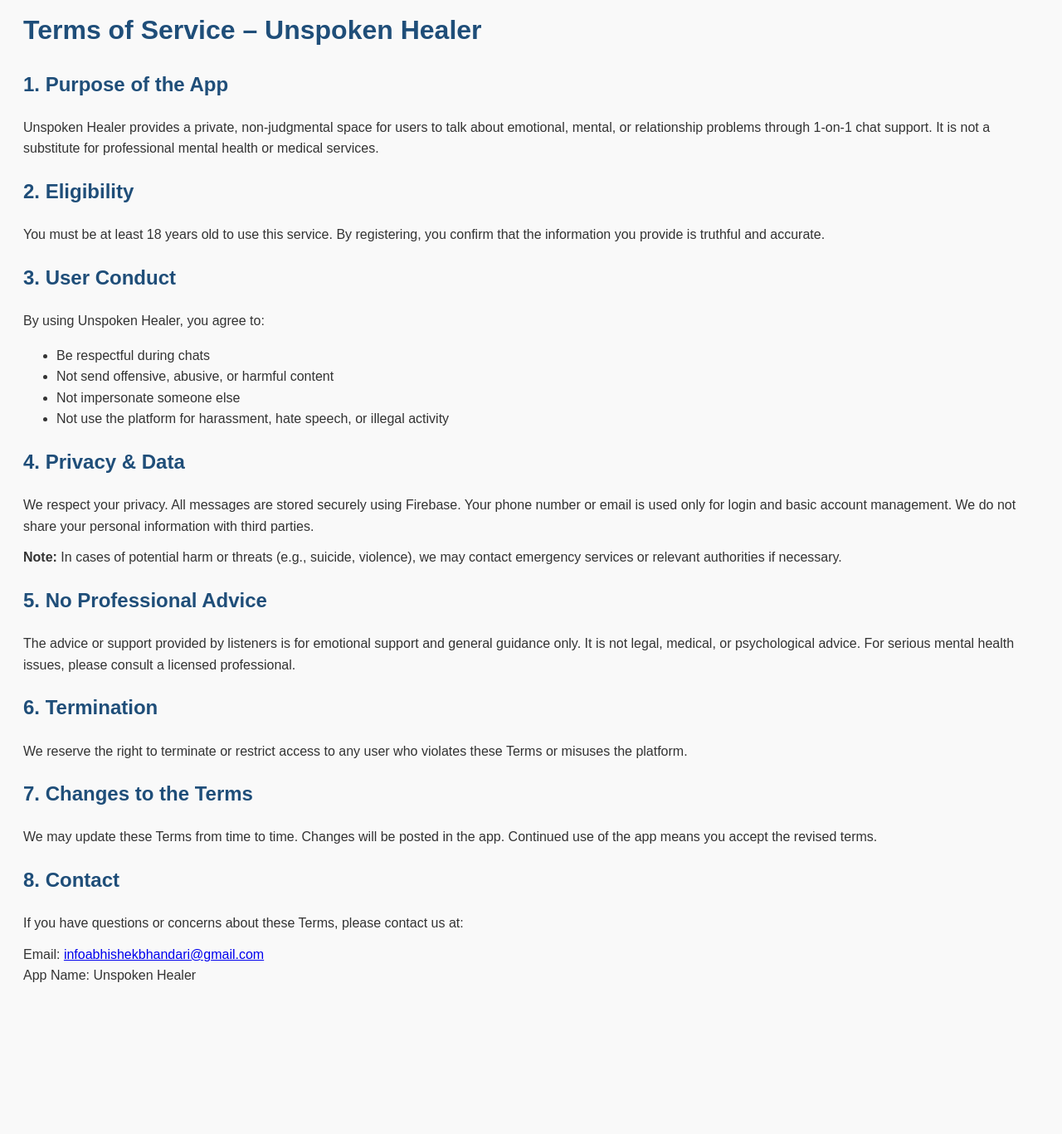
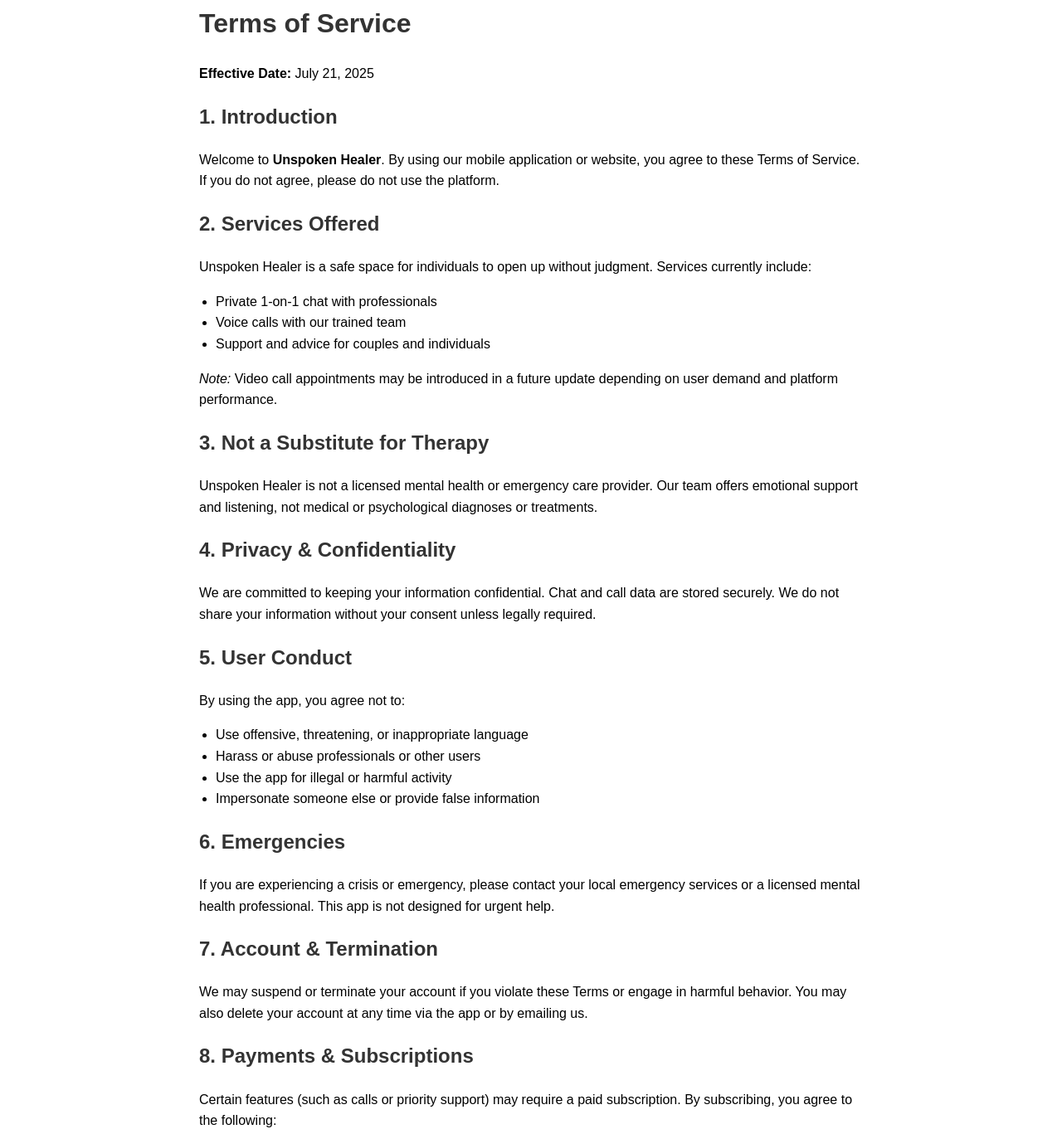
Before and after one commit to Abhishek252-sudo/unspoken-healer, a plain HTML site: page index.html in a window 1280 px wide. Shown: the part 38-1405 px from the top of the page at 83% size. Before the commit the page ends 1267 px from the top, so only its background shows below. Drawn offline with Linux system fonts and the light colour scheme.

Commit message:
Update index.html

```diff
--- a/index.html
+++ b/index.html
@@ -1,67 +1,82 @@
 <!DOCTYPE html>
 <html lang="en">
 <head>
-  <meta charset="UTF-8">
-  <meta name="viewport" content="width=device-width, initial-scale=1">
+  <meta charset="UTF-8" />
+  <meta name="viewport" content="width=device-width, initial-scale=1.0"/>
   <title>Terms of Service – Unspoken Healer</title>
   <style>
     body {
       font-family: Arial, sans-serif;
+      padding: 20px;
       line-height: 1.6;
-      padding: 20px;
-      background-color: #f9f9f9;
+      max-width: 800px;
+      margin: auto;
+    }
+    h1, h2 {
       color: #333;
     }
-    h1, h2 {
-      color: #1f4e79;
-    }
-    h1 {
-      margin-bottom: 0;
-    }
-    p {
-      margin: 12px 0;
+    ul {
+      padding-left: 20px;
     }
   </style>
 </head>
 <body>
+  <h1>Terms of Service</h1>
+  <p><strong>Effective Date:</strong> July 21, 2025</p>
 
-  <h1>Terms of Service – Unspoken Healer</h1>
-  <p></strong>
-  <p>
+  <h2>1. Introduction</h2>
+  <p>Welcome to <strong>Unspoken Healer</strong>. By using our mobile application or website, you agree to these Terms of Service. If you do not agree, please do not use the platform.</p>
 
-  <h2>1. Purpose of the App</h2>
-  <p>Unspoken Healer provides a private, non-judgmental space for users to talk about emotional, mental, or relationship problems through 1-on-1 chat support. It is not a substitute for professional mental health or medical services.</p>
+  <h2>2. Services Offered</h2>
+  <p>Unspoken Healer is a safe space for individuals to open up without judgment. Services currently include:</p>
+  <ul>
+    <li>Private 1-on-1 chat with professionals</li>
+    <li>Voice calls with our trained team</li>
+    <li>Support and advice for couples and individuals</li>
+  </ul>
+  <p><em>Note:</em> Video call appointments may be introduced in a future update depending on user demand and platform performance.</p>
 
-  <h2>2. Eligibility</h2>
-  <p>You must be at least 18 years old to use this service. By registering, you confirm that the information you provide is truthful and accurate.</p>
+  <h2>3. Not a Substitute for Therapy</h2>
+  <p>Unspoken Healer is not a licensed mental health or emergency care provider. Our team offers emotional support and listening, not medical or psychological diagnoses or treatments.</p>
 
-  <h2>3. User Conduct</h2>
-  <p>By using Unspoken Healer, you agree to:
-    <ul>
-      <li>Be respectful during chats</li>
-      <li>Not send offensive, abusive, or harmful content</li>
-      <li>Not impersonate someone else</li>
-      <li>Not use the platform for harassment, hate speech, or illegal activity</li>
-    </ul>
-  </p>
+  <h2>4. Privacy & Confidentiality</h2>
+  <p>We are committed to keeping your information confidential. Chat and call data are stored securely. We do not share your information without your consent unless legally required.</p>
 
-  <h2>4. Privacy & Data</h2>
-  <p>We respect your privacy. All messages are stored securely using Firebase. Your phone number or email is used only for login and basic account management. We do not share your personal information with third parties.</p>
-  <p><strong>Note:</strong> In cases of potential harm or threats (e.g., suicide, violence), we may contact emergency services or relevant authorities if necessary.</p>
+  <h2>5. User Conduct</h2>
+  <p>By using the app, you agree not to:</p>
+  <ul>
+    <li>Use offensive, threatening, or inappropriate language</li>
+    <li>Harass or abuse professionals or other users</li>
+    <li>Use the app for illegal or harmful activity</li>
+    <li>Impersonate someone else or provide false information</li>
+  </ul>
 
-  <h2>5. No Professional Advice</h2>
-  <p>The advice or support provided by listeners is for emotional support and general guidance only. It is not legal, medical, or psychological advice. For serious mental health issues, please consult a licensed professional.</p>
+  <h2>6. Emergencies</h2>
+  <p>If you are experiencing a crisis or emergency, please contact your local emergency services or a licensed mental health professional. This app is not designed for urgent help.</p>
 
-  <h2>6. Termination</h2>
-  <p>We reserve the right to terminate or restrict access to any user who violates these Terms or misuses the platform.</p>
+  <h2>7. Account & Termination</h2>
+  <p>We may suspend or terminate your account if you violate these Terms or engage in harmful behavior. You may also delete your account at any time via the app or by emailing us.</p>
 
-  <h2>7. Changes to the Terms</h2>
-  <p>We may update these Terms from time to time. Changes will be posted in the app. Continued use of the app means you accept the revised terms.</p>
+  <h2>8. Payments & Subscriptions</h2>
+  <p>Certain features (such as calls or priority support) may require a paid subscription. By subscribing, you agree to the following:</p>
+  <ul>
+    <li>Subscriptions are billed on a recurring basis (monthly/yearly)</li>
+    <li>Charges will continue unless you cancel before renewal</li>
+    <li>Payments are handled via secure third-party processors like Google Play or Razorpay</li>
+    <li>All payments are non-refundable, including partial usage</li>
+  </ul>
+  <p>Users can cancel or manage subscriptions via the platform used for purchase (e.g., Google Play Store).</p>
 
-  <h2>8. Contact</h2>
-  <p>If you have questions or concerns about these Terms, please contact us at:</p>
-  <p>Email: <a href="mailto:infoabhishekbhandari@gmail.com">infoabhishekbhandari@gmail.com</a><br>
-  App Name: Unspoken Healer</p>
+  <h2>9. Future Features</h2>
+  <p>We are constantly working to improve the app. Planned future features include scheduled video call sessions. We will notify users if and when these become available and update the Terms accordingly.</p>
 
+  <h2>10. Changes to Terms</h2>
+  <p>We may update these Terms periodically. Continued use of the app after updates means you accept the revised Terms. The latest version will always be available on our website.</p>
+
+  <h2>11. Contact Us</h2>
+  <p>If you have any questions or concerns, please contact us at:</p>
+  <p><strong>Email:</strong> infoabhishekbhandari@gmail.com</p>
+
+  <p>Thank you for trusting Unspoken Healer. We are here to listen — without judgment.</p>
 </body>
 </html>
```
